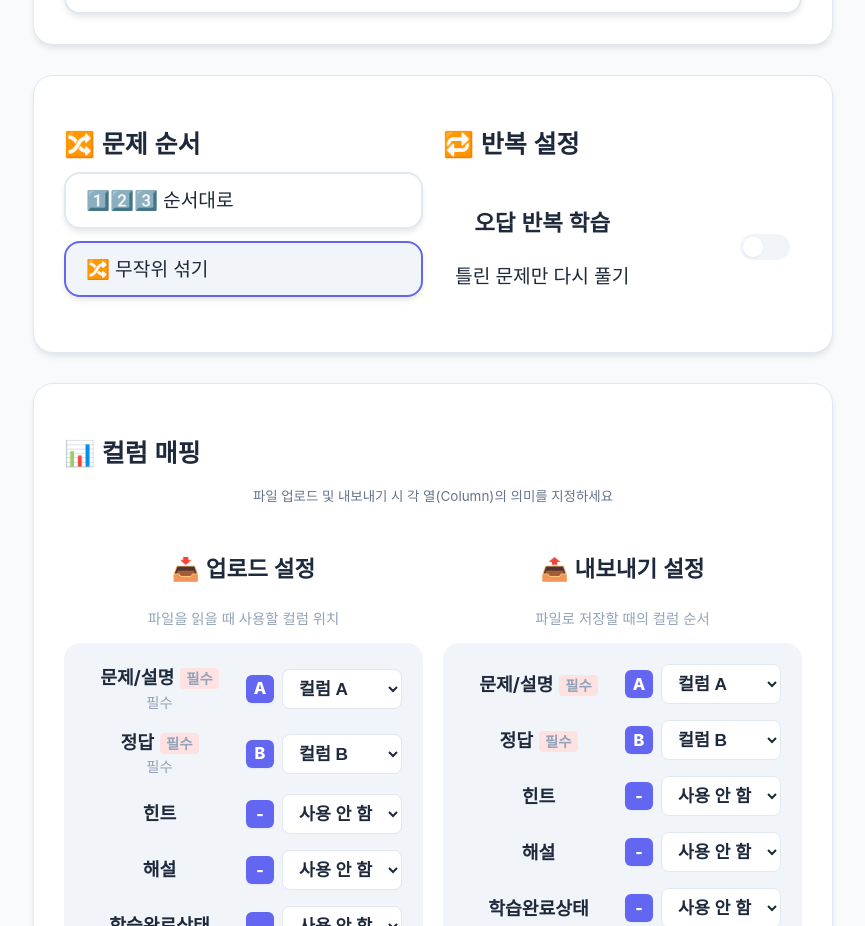
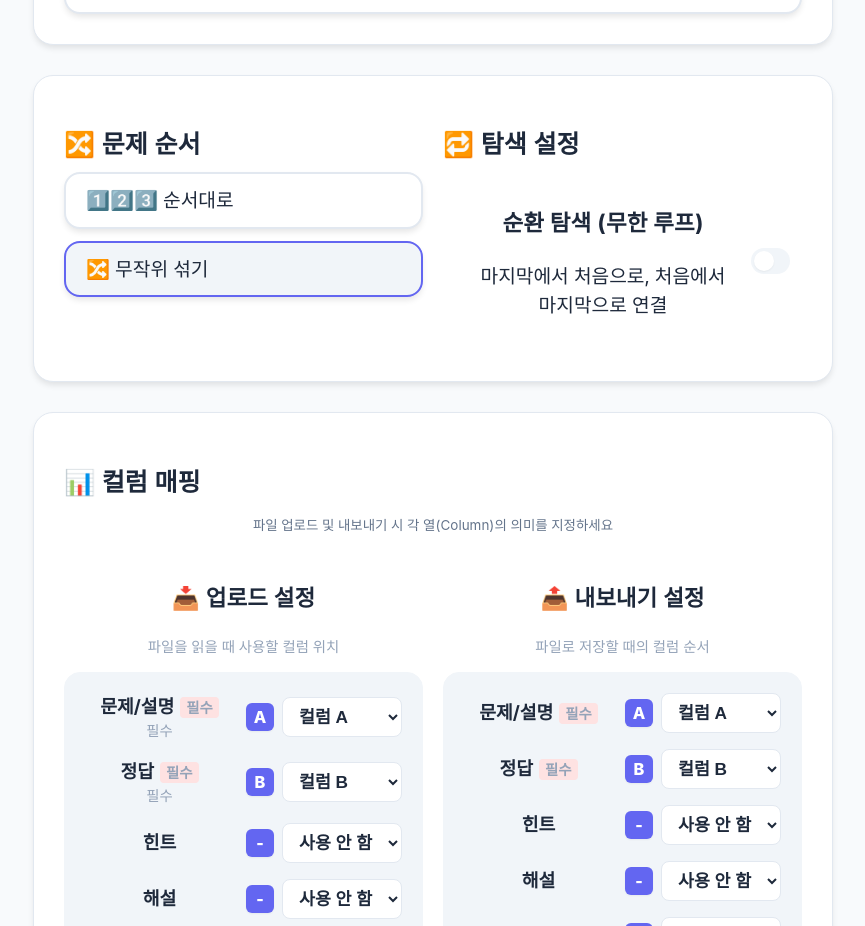
Before and after one commit to jennnieHong/learning_mate, a React (Vite) app in the folder frontend/: page /settings in a window 1280 px wide. Shown: the part 2260-3186 px from the top of the page, without its empty margins (207-1072 px from the left). Built offline with nearby package versions, Linux system fonts and the light colour scheme.

Commit message:
Circular Navigation Mode

```diff
--- a/frontend/src/pages/SettingsPage.jsx
+++ b/frontend/src/pages/SettingsPage.jsx
@@ -397,7 +397,7 @@ export default function SettingsPage() {
             </div>
 
             <div>
-              <h2>🔁 반복 설정</h2>
+              <h2>🔁 탐색 설정</h2>
               <label className="toggle-option">
                 <input
                   type="checkbox"
@@ -406,8 +406,8 @@ export default function SettingsPage() {
                 />
                 <div className="toggle-content">
                   <div>
-                    <h3>오답 반복 학습</h3>
-                    <p>틀린 문제만 다시 풀기</p>
+                    <h3>순환 탐색 (무한 루프)</h3>
+                    <p>마지막에서 처음으로, 처음에서 마지막으로 연결</p>
                   </div>
                   <div className={`toggle-switch ${settings.repeatMode ? 'on' : ''}`}>
                     <div className="toggle-slider"></div>
--- a/frontend/src/pages/StudyPage.jsx
+++ b/frontend/src/pages/StudyPage.jsx
@@ -457,9 +457,12 @@ export default function StudyPage() {
         <div className="bar-container">
           <button
             className="action-nav-btn"
-            disabled={currentIndex === 0}
+            disabled={!settings.repeatMode && currentIndex === 0}
             onClick={() => {
-              setCurrentIndex(currentIndex - 1);
+              const nextIndex = (currentIndex === 0 && settings.repeatMode)
+                ? totalCount - 1
+                : currentIndex - 1;
+              setCurrentIndex(nextIndex);
               setIsRevealed(false);
               setLocalIsAnswered(false);
             }}
@@ -517,11 +520,14 @@ export default function StudyPage() {
             ) : null}
           </div>
 
-          {currentIndex < totalCount - 1 ? (
+          {(currentIndex < totalCount - 1 || settings.repeatMode) ? (
             <button
               className="action-nav-btn primary"
               onClick={() => {
-                setCurrentIndex(currentIndex + 1);
+                const nextIndex = (currentIndex === totalCount - 1 && settings.repeatMode)
+                  ? 0
+                  : currentIndex + 1;
+                setCurrentIndex(nextIndex);
                 setIsRevealed(false);
                 setLocalIsAnswered(false);
               }}
```
